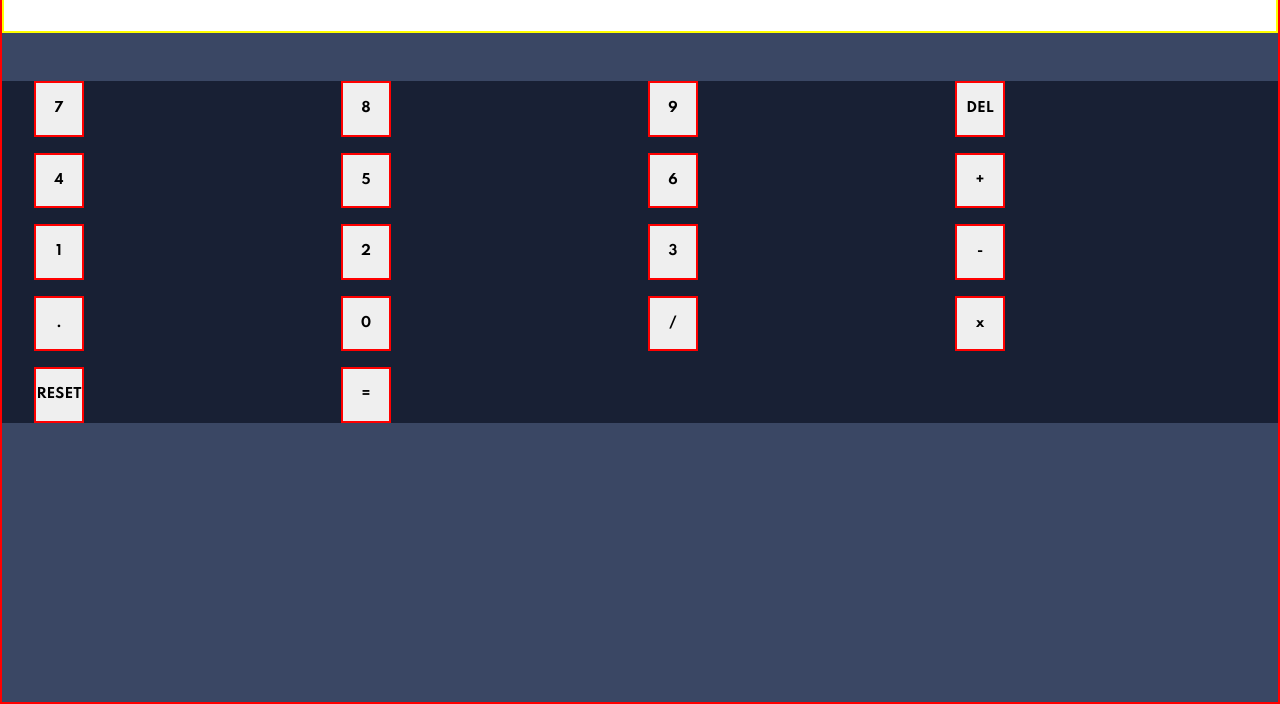
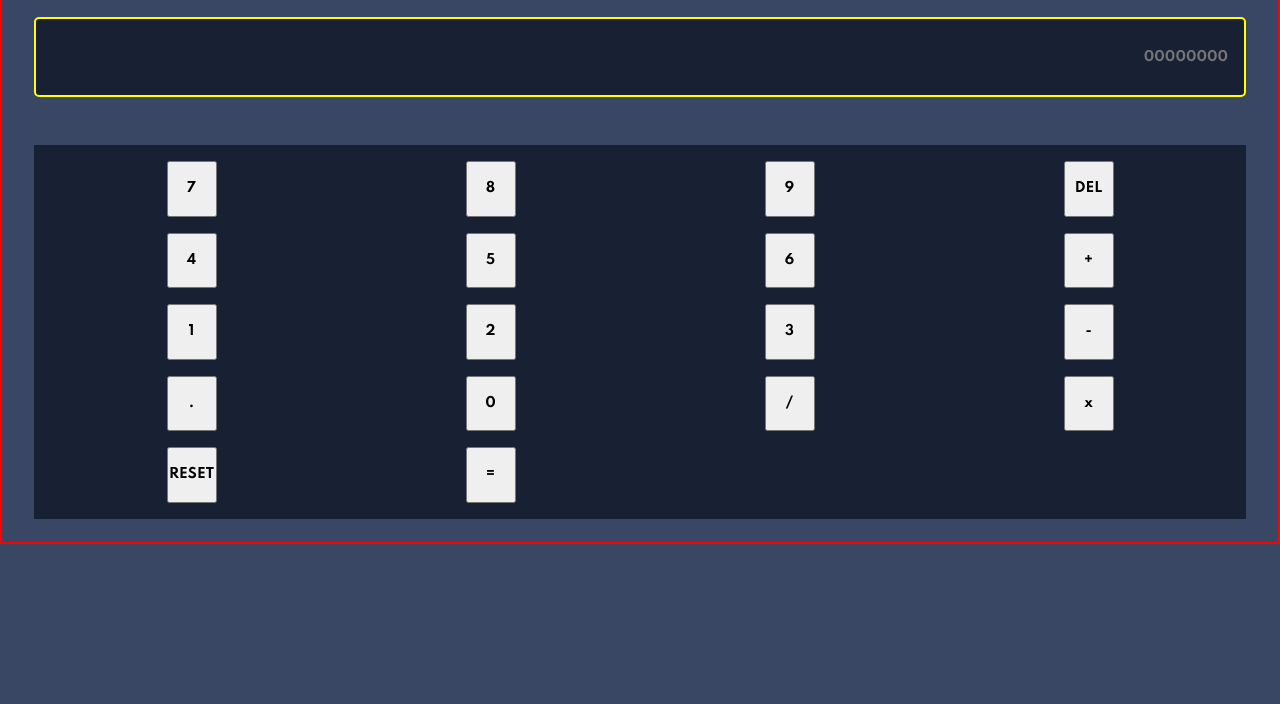
Before and after one commit to 55Nights/calculator, a plain HTML site: page index.html in a window 1280 px wide. Shown: the part 96-800 px from the top of the page. Drawn offline with Linux system fonts and the light colour scheme.

Commit message:
test buttons

```diff
--- a/style.css
+++ b/style.css
@@ -50,12 +50,15 @@ body{
 /*structure top-bottom*/
 .wrap{
     border: 2px solid red;
-    height: 100vh;
+    height: 80vh;
+    padding: 2rem;
+
 }
 .header{
     display: flex;
     justify-content: space-between;
     align-items: center;
+    margin-bottom: 2rem;
 }
 ul{
     width: 100px;
@@ -80,7 +83,11 @@ ul{
     border: 2px solid yellow;
     width: 100%;
     height: 5rem;
-    padding: 2rem;
+    padding: 1rem;
+    background-color: var(--screen);
+    border-radius: 5px;
+    text-align: end;
+
 }
 .grid-container
 {
@@ -89,11 +96,12 @@ ul{
     grid-template-columns: auto auto auto auto;
     grid-column-gap: 1rem;
     grid-row-gap: 1rem;
-    padding: 0 2rem;
+    padding: 1rem;
     background-color: var(--screen);
+    place-items: center;
+
 }
 .btn{
-    border: 2px solid red;
     width: 50px;
     aspect-ratio: 0.9;
 }
```
